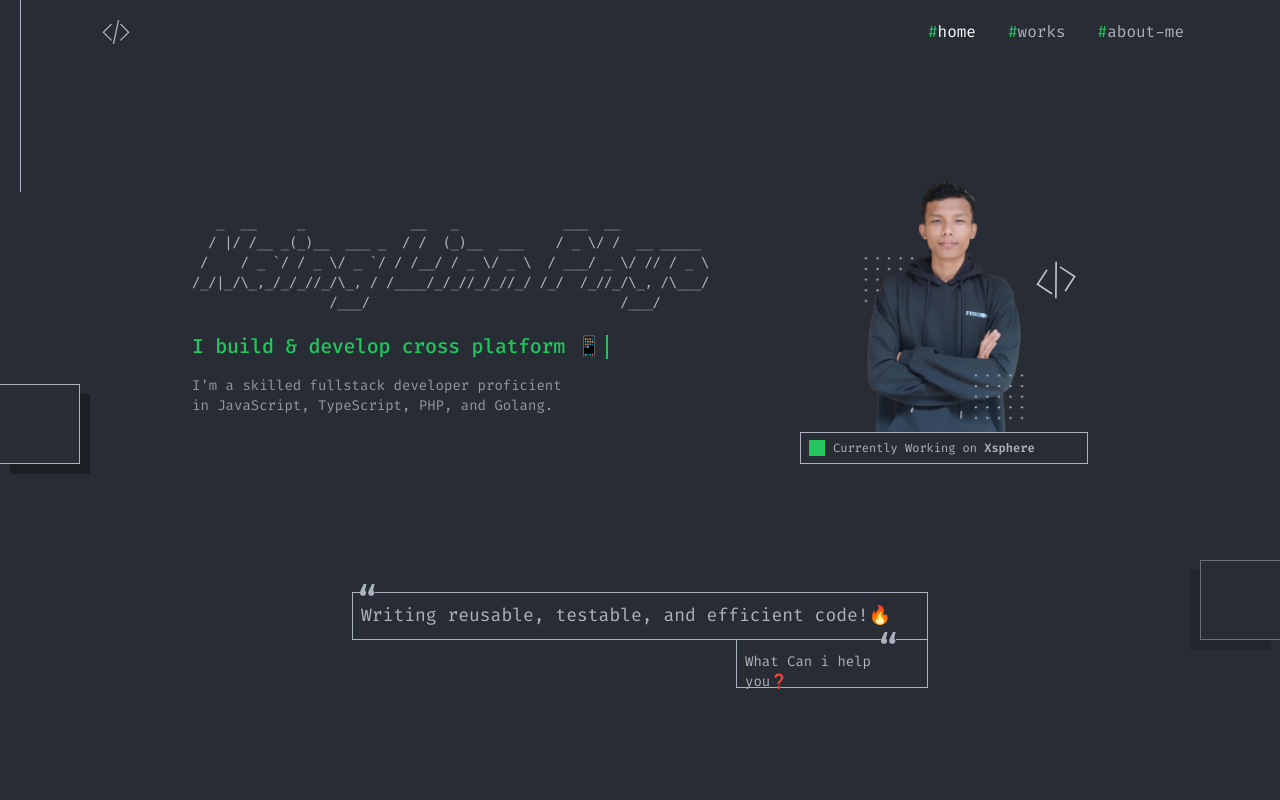
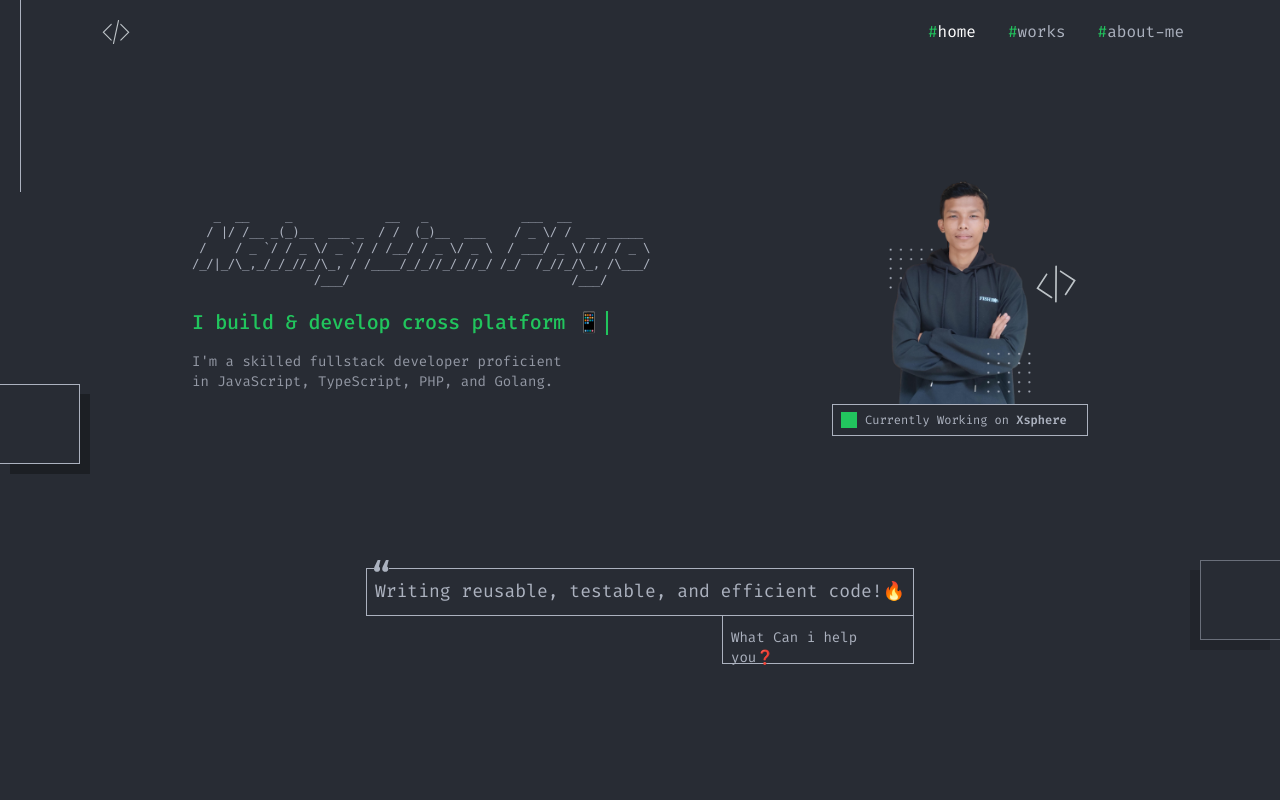
Before and after one commit to nainglinnphyo/portfolio_v2, a Next.js app: page / in a window 1280 px wide. Shown: the top 800 px of the page. Built offline with nearby package versions, Linux system fonts and the light colour scheme; some icons are missing.

Commit message:
feat 🔥(app): fixed

```diff
--- a/src/components/Hero.tsx
+++ b/src/components/Hero.tsx
@@ -6,12 +6,12 @@ import { motion } from 'framer-motion'
 
 function Hero() {
      return (
-          <motion.div className='flex-col px-4 md:px-8 h-screen  md:pt-20  md:max-w-2xl lg:max-w-6xl mx-auto' initial={{ translateY: -100 }} animate={{ translateY: 0 }} exit={{ opacity: 0 }}>
-               <div className=' md:flex items-center md:text-start text-center flex-col-reverse flex md:flex-row max-w-4xl mx-auto'>
+          <motion.div className='px-4 md:px-8 h-screen flex flex-col items-center md:pt-20  md:max-w-2xl lg:max-w-6xl mx-auto' initial={{ translateY: -100 }} animate={{ translateY: 0 }} exit={{ opacity: 0 }}>
+               <div className=' md:flex h-full items-center md:text-start text-center flex-col-reverse flex md:flex-row max-w-4xl mx-auto'>
                     <div className='md:mt-0 mt-2 w-full overflow-hidden'>
                          <motion.div animate={{ y: 0 }} initial={{ y: '100%' }} transition={{ delay: 0.5, duration: 0.5 }}>
                               <h1 className='md:text-sm text-xl font-medium tracking-tight text-start '  >
-                                   <pre className='md:text-sm text-[0.62rem] leading-3'>
+                                   <pre className='md:text-[0.78rem] md:leading-4 text-[0.62rem] leading-3'>
                                         <code className='text-start'>
                                              {`
    _  __     _             __   _             ___  __
@@ -41,21 +41,21 @@ function Hero() {
                               </h1>
                          </motion.div>
                     </div>
-                    <div className='flex-col flex items-center md:w-1/3 relative'>
+                    <div className='flex-col flex items-center md:w-1/3 relative '>
                          <div className='w-12 h-12 top-28 right-2 absolute text-xl -rotate-12'>
                               <Image src={'/code.svg'} alt={''} width={100} height={100} className='w-full h-full' />
                          </div>
-                         <div className='md:w-full md:h-full w-[90%] h-[90%]'>
+                         <div className='md:w-full md:h-full w-[100%] h-[100%]'>
                               <Image src='/img/LastMyPic.png' width={500} height={500} alt='' className='w-full h-full' />
                          </div>
-                         <div className='w-60 h-8 md:w-72 border border-[#acb2bf] flex items-center'>
+                         <div className='w-60 h-8 md:w-64 border border-[#acb2bf] flex items-center'>
                               <div className=' ml-2 w-4 h-4 bg-green-500'>
                               </div>
                               <h1 className='text-xs pl-2'>Currently Working on <span className='font-semibold'>Xsphere</span></h1>
                          </div>
                     </div>
                </div>
-               <div className='md:mt-32 mt-10 relative max-w-xl mx-auto'>
+               <div className='md:mt-32 mt-10 relative max-w-xl mx-auto h-full'>
                     <Image src='/img/QuotOne.svg' width={15} height={15} alt={''} className='absolute -top-2 z-10 bg-[#282C34] left-2' />
                     <Image src='/img/QuotOne.svg' width={15} height={15} alt={''} className='absolute right-8 -bottom-1 z-10 bg-[#282C34]' />
                     <div className='h-12 text-[0.7rem] md:text-lg border border-[#acb2bf] md:max-w-[600px] mx-auto'>
@@ -66,7 +66,6 @@ function Hero() {
                          <h1 className='py-4 md:py-3 px-2'>What Can i help you❓</h1>
                     </span>
                </div>
-
           </motion.div >
      )
 }
```
